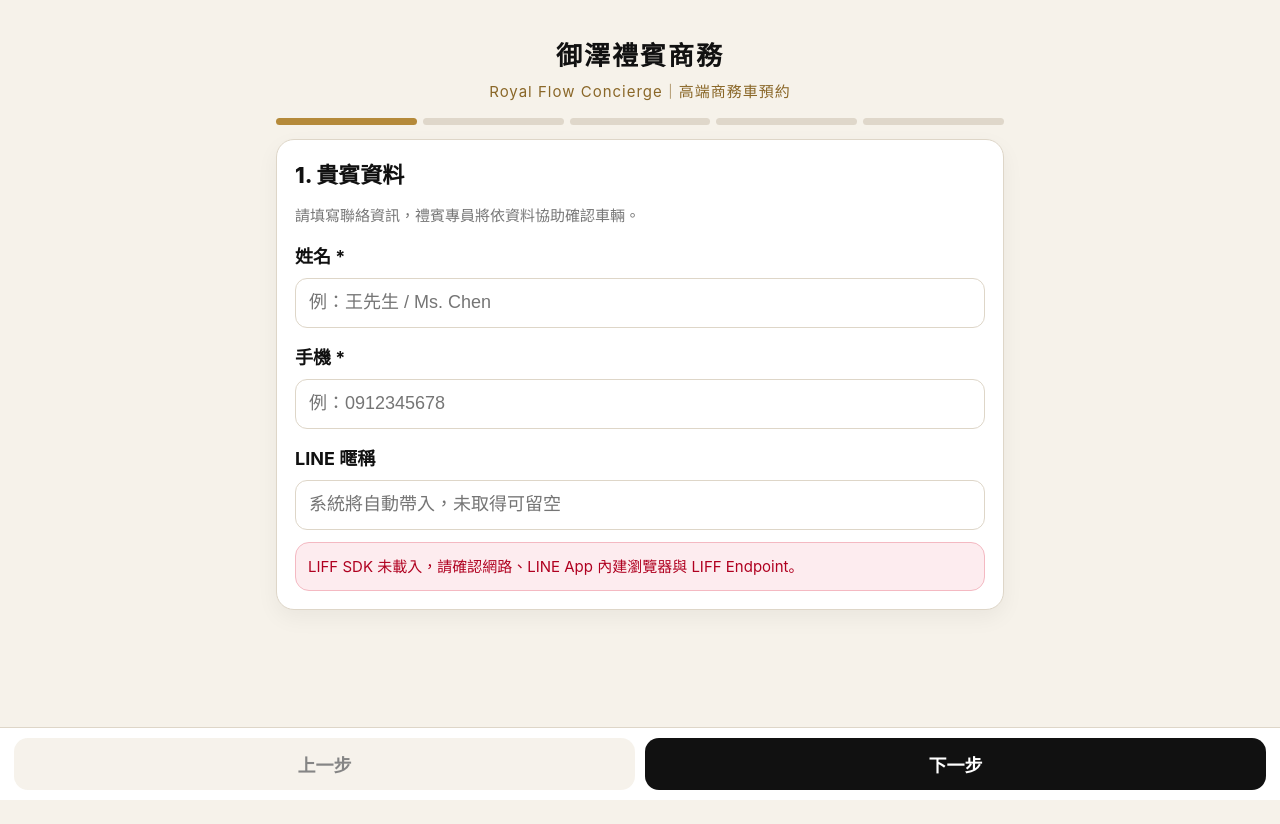
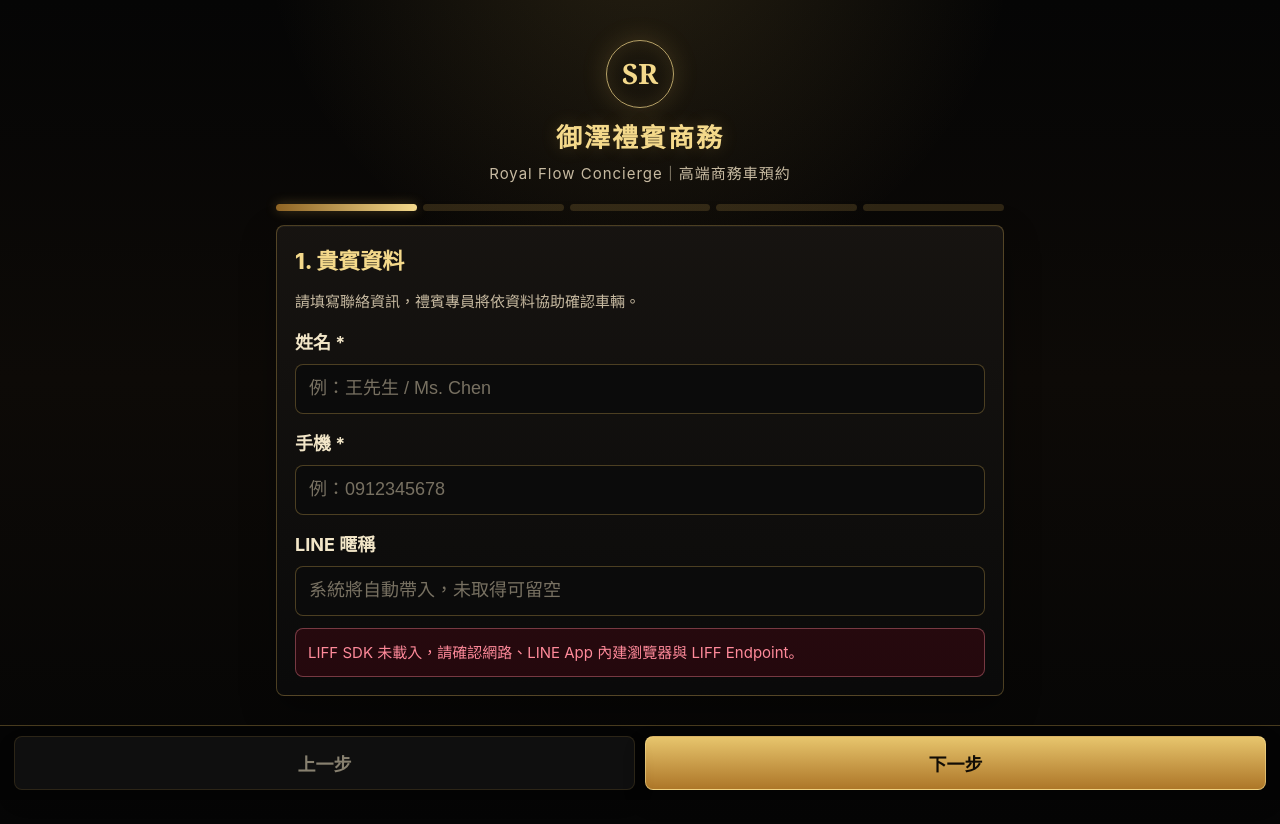
Before and after one commit to kevin75069935-pixel/royal-flow-liff, a website: page index.html in a window 1280 px wide. Before the commit the page ends 800 px from the top, so only its background shows below. Drawn offline with Linux system fonts and the light colour scheme.

Commit message:
Add files via upload

```diff
--- a/index.html
+++ b/index.html
@@ -9,15 +9,18 @@
 
   <style>
     :root {
-      --bg: #f6f2ea;
-      --card: #ffffff;
-      --black: #111111;
-      --gold: #b58a3a;
-      --gold-dark: #8a6728;
-      --line: #ded6c8;
-      --muted: #777777;
-      --danger: #b00020;
-      --success: #0a7f45;
+      --bg: #050505;
+      --card: #101010;
+      --card-soft: #171411;
+      --black: #070707;
+      --text: #f8f2df;
+      --gold: #d7ae54;
+      --gold-light: #f4d98b;
+      --gold-dark: #8f6424;
+      --line: rgba(215,174,84,0.32);
+      --muted: #c7baa1;
+      --danger: #ff8a9a;
+      --success: #7de0a4;
     }
 
     * {
@@ -27,8 +30,10 @@
     body {
       margin: 0;
       padding: 0;
-      background: var(--bg);
-      color: var(--black);
+      background:
+        radial-gradient(circle at 50% -10%, rgba(215,174,84,0.16), transparent 34%),
+        linear-gradient(180deg, #050505 0%, #0d0a07 46%, #050505 100%);
+      color: var(--text);
       font-family: -apple-system, BlinkMacSystemFont, "Noto Sans TC", "Microsoft JhengHei", sans-serif;
       font-size: 18px;
       line-height: 1.55;
@@ -42,35 +47,54 @@
 
     .brand {
       text-align: center;
-      padding: 18px 8px 14px;
+      padding: 22px 8px 18px;
+    }
+
+    .brand-crest {
+      width: 68px;
+      height: 68px;
+      margin: 0 auto 10px;
+      border: 1px solid rgba(244,217,139,0.72);
+      border-radius: 50%;
+      display: grid;
+      place-items: center;
+      color: var(--gold-light);
+      font-family: Georgia, "Times New Roman", serif;
+      font-size: 28px;
+      font-weight: 700;
+      box-shadow: 0 0 26px rgba(215,174,84,0.20), inset 0 0 18px rgba(215,174,84,0.12);
     }
 
     .brand-title {
       font-size: 26px;
       font-weight: 800;
       letter-spacing: 2px;
+      color: var(--gold-light);
+      text-shadow: 0 0 18px rgba(215,174,84,0.20);
     }
 
     .brand-sub {
       margin-top: 4px;
-      color: var(--gold-dark);
+      color: var(--muted);
       font-size: 15px;
       letter-spacing: 1px;
     }
 
     .card {
-      background: var(--card);
+      background: linear-gradient(180deg, rgba(23,20,17,0.98), rgba(10,10,10,0.98));
       border: 1px solid var(--line);
-      border-radius: 18px;
+      border-radius: 8px;
       padding: 18px;
       margin-bottom: 18px;
-      box-shadow: 0 8px 22px rgba(0,0,0,0.05);
+      box-shadow: 0 14px 34px rgba(0,0,0,0.34), inset 0 1px 0 rgba(255,255,255,0.04);
     }
 
     .step-title {
       font-size: 22px;
       font-weight: 800;
       margin-bottom: 12px;
+      color: var(--gold-light);
+      letter-spacing: 0;
     }
 
     .step-sub {
@@ -83,6 +107,7 @@
       display: block;
       font-weight: 700;
       margin: 16px 0 7px;
+      color: #f2e6c8;
     }
 
     input,
@@ -91,11 +116,22 @@
       width: 100%;
       min-height: 50px;
       border: 1px solid var(--line);
-      border-radius: 12px;
+      border-radius: 8px;
       padding: 12px 13px;
       font-size: 18px;
-      background: #fff;
+      background: #0b0b0b;
+      color: var(--text);
       outline: none;
+    }
+
+    input::placeholder,
+    textarea::placeholder {
+      color: rgba(199,186,161,0.58);
+    }
+
+    select option {
+      background: #111;
+      color: var(--text);
     }
 
     textarea {
@@ -107,7 +143,7 @@
     select:focus,
     textarea:focus {
       border-color: var(--gold);
-      box-shadow: 0 0 0 3px rgba(181,138,58,0.16);
+      box-shadow: 0 0 0 3px rgba(215,174,84,0.16);
     }
 
     .row {
@@ -121,25 +157,26 @@
     }
 
     .notice {
-      background: #fff9ec;
-      border: 1px solid #ead7ac;
-      color: #5d4311;
-      border-radius: 14px;
+      background: rgba(215,174,84,0.10);
+      border: 1px solid rgba(215,174,84,0.34);
+      color: #f2e6c8;
+      border-radius: 8px;
       padding: 12px;
       margin-top: 14px;
       font-size: 15px;
     }
 
     .quote-box {
-      background: #111;
+      background: linear-gradient(180deg, #070707, #15110c);
       color: #fff;
-      border-radius: 16px;
+      border: 1px solid rgba(215,174,84,0.34);
+      border-radius: 8px;
       padding: 16px;
       margin-top: 16px;
     }
 
     .quote-box strong {
-      color: #f5d083;
+      color: var(--gold-light);
     }
 
     .quote-line {
@@ -156,27 +193,31 @@
 
     .btn {
       border: none;
-      border-radius: 14px;
+      border-radius: 8px;
       min-height: 52px;
       padding: 13px 16px;
       font-size: 18px;
       font-weight: 800;
       cursor: pointer;
+      box-shadow: 0 10px 22px rgba(0,0,0,0.22);
     }
 
     .btn-primary {
-      background: var(--black);
-      color: #fff;
+      background: linear-gradient(180deg, #e7c56d, #ad7628);
+      color: #110c05;
+      border: 1px solid rgba(244,217,139,0.62);
     }
 
     .btn-gold {
-      background: var(--gold);
-      color: #fff;
+      background: linear-gradient(180deg, #d7ae54, #8f6424);
+      color: #110c05;
+      border: 1px solid rgba(244,217,139,0.52);
     }
 
     .btn-light {
-      background: #eee7da;
-      color: #222;
+      background: #181818;
+      color: #f2e6c8;
+      border: 1px solid rgba(215,174,84,0.28);
     }
 
     .btn:disabled {
@@ -201,9 +242,9 @@
     .icon-btn {
       min-height: 50px;
       border: 1px solid var(--line);
-      border-radius: 12px;
-      background: #111;
-      color: #fff;
+      border-radius: 8px;
+      background: linear-gradient(180deg, #d7ae54, #8f6424);
+      color: #110c05;
       font-size: 28px;
       font-weight: 800;
       cursor: pointer;
@@ -215,7 +256,7 @@
       left: 0;
       right: 0;
       bottom: 0;
-      background: rgba(255,255,255,0.96);
+      background: rgba(5,5,5,0.96);
       border-top: 1px solid var(--line);
       padding: 10px 14px;
       display: grid;
@@ -226,27 +267,27 @@
 
     .status {
       padding: 12px;
-      border-radius: 14px;
+      border-radius: 8px;
       margin-top: 12px;
       font-size: 15px;
     }
 
     .status.success {
-      background: #e9f7ef;
+      background: rgba(10,127,69,0.14);
       color: var(--success);
-      border: 1px solid #bde6cd;
+      border: 1px solid rgba(125,224,164,0.36);
     }
 
     .status.error {
-      background: #fdecef;
+      background: rgba(176,0,32,0.16);
       color: var(--danger);
-      border: 1px solid #f4b9c2;
+      border: 1px solid rgba(255,138,154,0.38);
     }
 
     .status.info {
-      background: #edf4ff;
-      color: #234c82;
-      border: 1px solid #c5d9f5;
+      background: rgba(215,174,84,0.10);
+      color: #f2e6c8;
+      border: 1px solid rgba(215,174,84,0.30);
     }
 
     .step {
@@ -266,12 +307,13 @@
 
     .progress span {
       height: 7px;
-      background: #dfd7ca;
+      background: rgba(215,174,84,0.18);
       border-radius: 99px;
     }
 
     .progress span.active {
-      background: var(--gold);
+      background: linear-gradient(90deg, #8f6424, #f4d98b);
+      box-shadow: 0 0 12px rgba(215,174,84,0.32);
     }
 
     @media (max-width: 560px) {
@@ -298,6 +340,7 @@
 <body>
   <div class="page">
     <div class="brand">
+      <div class="brand-crest">SR</div>
       <div class="brand-title">御澤禮賓商務</div>
       <div class="brand-sub">Royal Flow Concierge｜高端商務車預約</div>
     </div>
```
